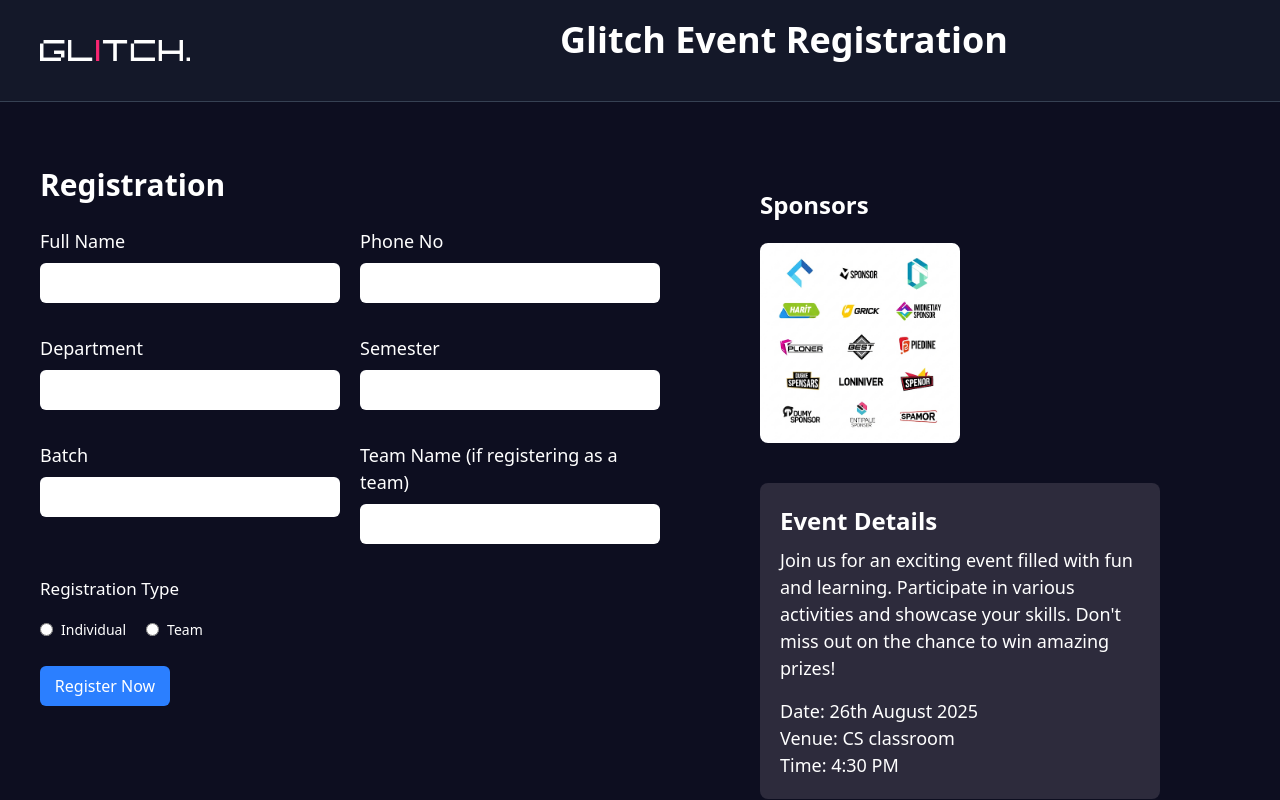
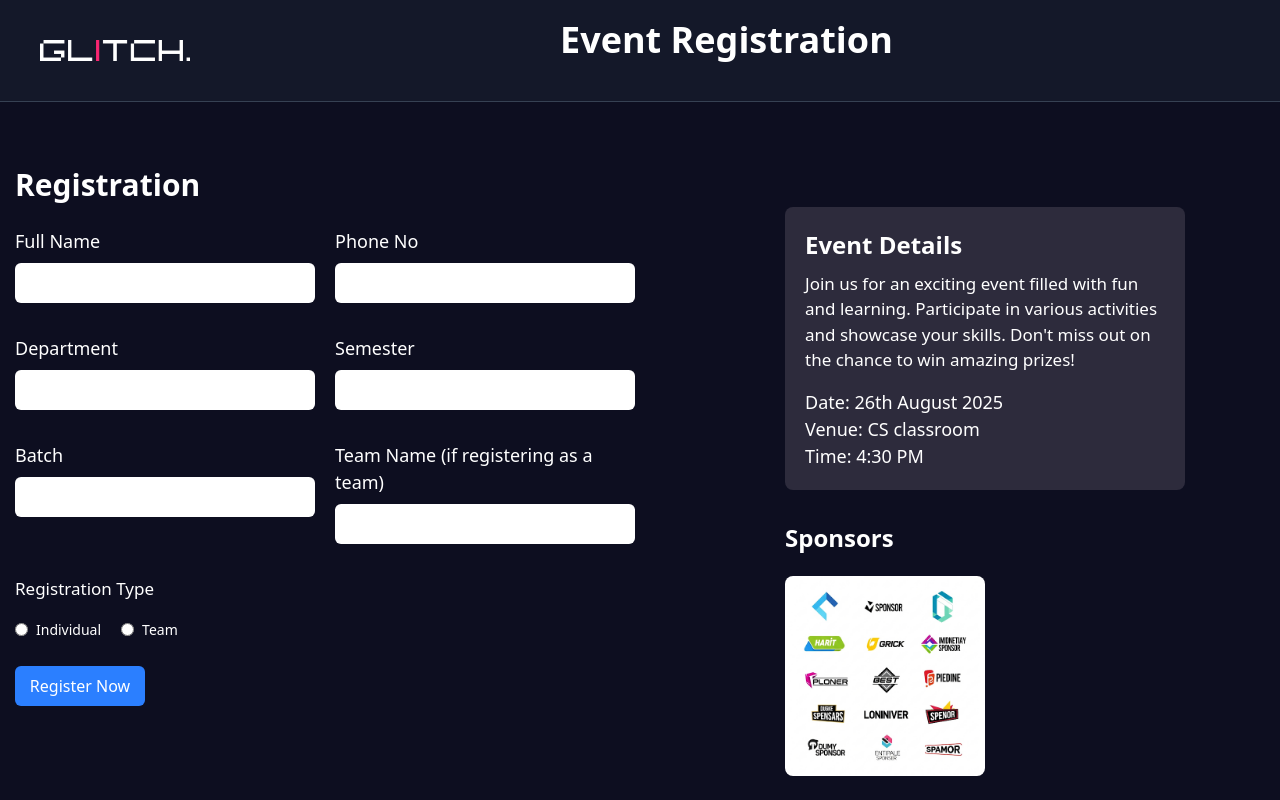
Before and after one commit to parikz45/glitch-event, a React (Vite) app in the folder glitch-event/: page / in a window 1280 px wide. Built offline with nearby package versions, Linux system fonts and the light colour scheme.

Commit message:
details to the top and made navbar responsive

```diff
--- a/glitch-event/src/App.jsx
+++ b/glitch-event/src/App.jsx
@@ -9,14 +9,14 @@ function App() {
   return (
     <div className='flex flex-col items-center bg-[#0D0E20] h-screen text-white overflow-y-auto '>
       {/* header */}
-      <div className="flex items-center w-full p-5 bg-gray-800/40 border-b border-gray-700">
+      <div className="flex items-center w-full p-2 lg:p-5 bg-gray-800/40 border-b border-gray-700">
         <img
           src="glitch_font.png"
           alt="Glitch Logo"
-          className="w-[150px] my-5 mx-5"
+          className="w-[70px] lg:w-[150px] my-5 mx-5"
         />
-        <h1 className="text-4xl ml-[350px] text-white font-bold mb-5">
-          Glitch Event Registration
+        <h1 className="text-[27px] lg:text-4xl ml-[30px] lg:ml-[350px] text-white font-bold mb-2 lg:mb-5">
+          Event Registration
         </h1>
       </div>
 
@@ -97,15 +97,12 @@ function App() {
           </form>
         </div>
 
-        {/* sponsor details */}
-        <div className='flex-1 mx-[100px] flex flex-col mt-[20px] '>
-          <span className='text-[24px] font-semibold '>Sponsors</span>
-          <img src='sponsor.png' alt='Sponsor Logo' className='w-[200px] h-[200px] rounded-lg my-5' />
 
+        <div className='flex-1 mx-[100px] flex flex-col mt-[20px] ml-[150px] '>
           {/* event details */}
           <div className='w-[400px] flex flex-col gap-2 mt-[20px] bg-[#2d2b3c] rounded-lg p-5 mr-[30px]'>
             <span className='text-[24px] font-semibold'>Event Details</span>
-            <p className='text-[18px]'>
+            <p className='text-[17px]'>
               Join us for an exciting event filled with fun and learning. Participate in various activities and showcase your skills. Don't miss out on the chance to win amazing prizes!
             </p>
             <p className='text-[18px] mt-2'>
@@ -114,6 +111,14 @@ function App() {
               Time: 4:30 PM
             </p>
           </div>
+
+          {/* sponsor details */}
+          <div className='flex flex-col mt-[30px]'>
+            <span className='text-[24px] font-semibold '>Sponsors</span>
+            <img src='sponsor.png' alt='Sponsor Logo' className='w-[200px] h-[200px] rounded-lg my-5' />
+          </div>
+
+
         </div>
 
       </div>
```
